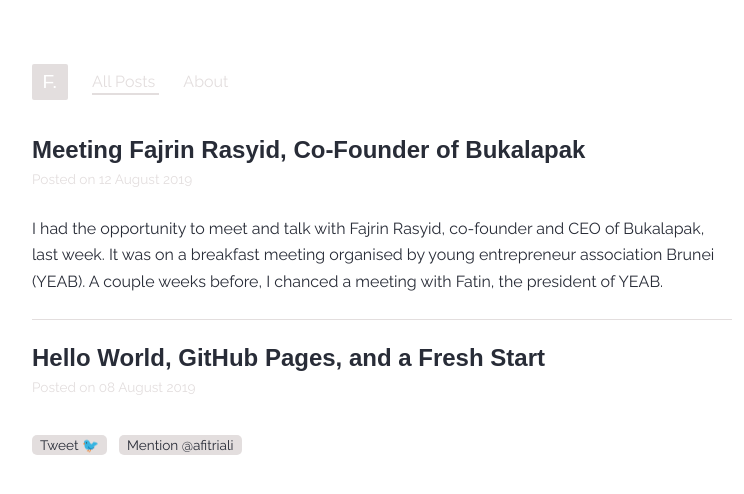
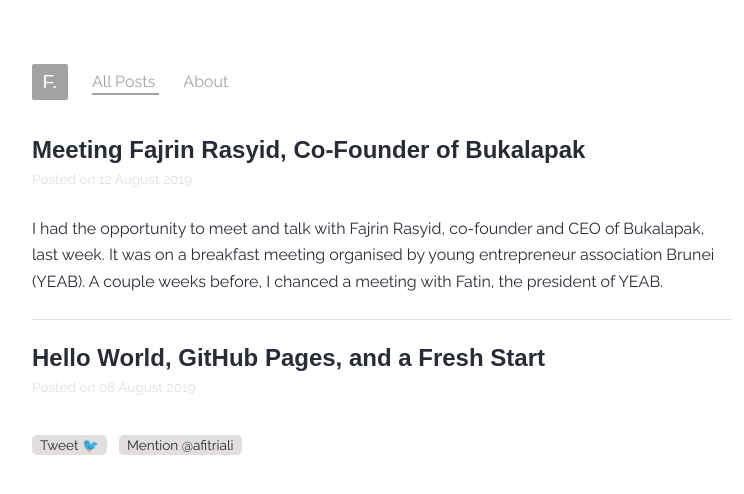
Before and after one commit to xfltrt/xfltrt.github.io, a Jekyll site: the page built from index.html, in a window 1280 px wide. Shown: the top 494 px of the page, without its empty margins (258-1002 px from the left). Built offline with Jekyll 4.4.1, drawn with Linux system fonts in a browser that asks for light colours; some web fonts are replaced; comment, search, counter and statistics services are not loaded.

Commit message:
Update main.scss

```diff
--- a/_sass/main.scss
+++ b/_sass/main.scss
@@ -1,6 +1,6 @@
 :root {
   --colour-dark: #282c37;
-  --colour-gray: #e3dede;
+  --colour-gray: #a3a1a1;
   --colour-light: #e3dede;
   --colour-highlight: #2b90d9;
   --colour-primary: #282c37;
@@ -107,7 +107,7 @@
 }
 
 .post:first-child {
-  border-bottom: 1px solid var(--colour-gray);
+  border-bottom: 1px solid var(--colour-light);
   margin-top: 0;
   padding-bottom: 24px;
 }
@@ -117,7 +117,7 @@
 }
 
 .details {
-  color: var(--colour-gray);
+  color: var(--colour-light);
   font-size: 0.85rem;
   margin-top: 2px;
 }
```
